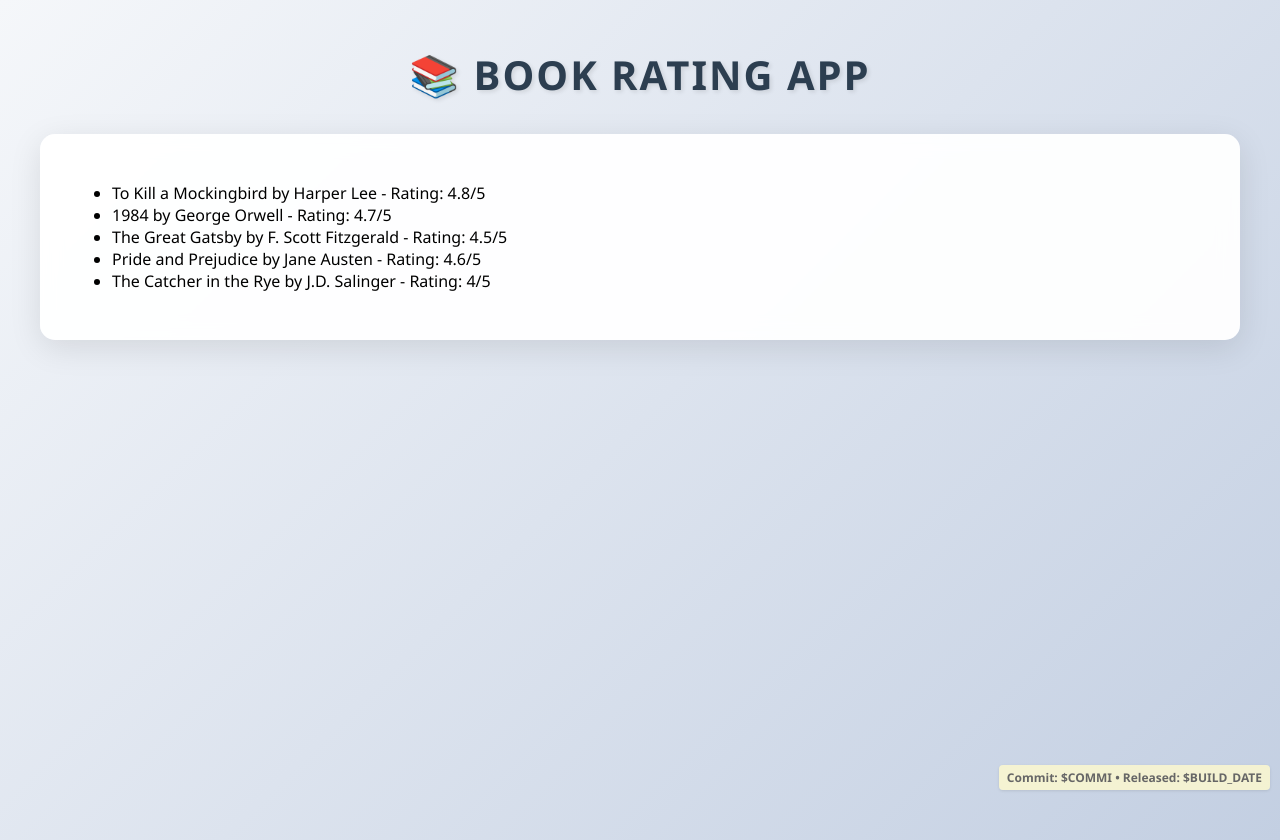
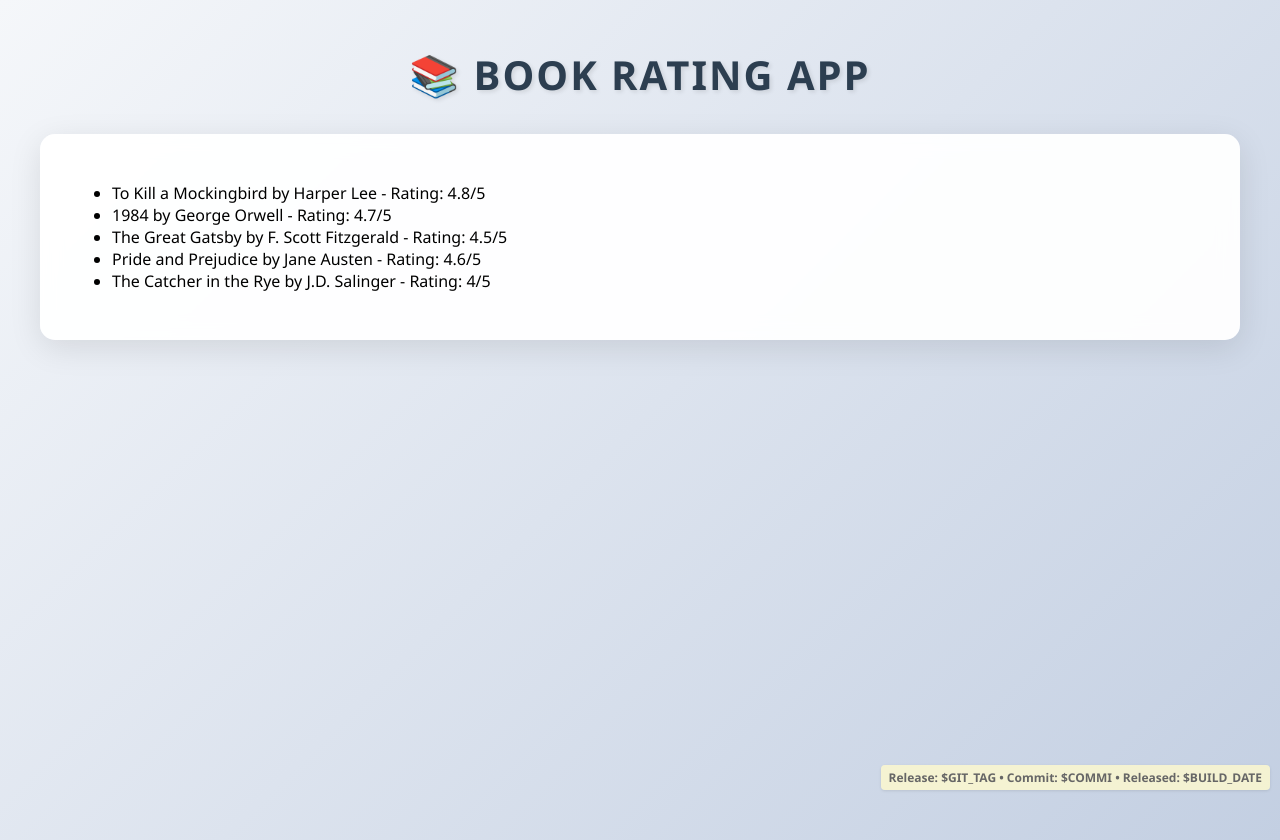
Before and after one commit to fdimatteo/book-rating-app, a React (Create React App) app: page / in a window 1280 px wide. Built offline with nearby package versions, Linux system fonts and the light colour scheme.

Commit message:
ci: added logic to run pipeline when releases are created

```diff
--- a/src/App.tsx
+++ b/src/App.tsx
@@ -3,6 +3,7 @@ import BookList from './components/BookList';
 
 const App: React.FC = () => {
   const sha = process.env.REACT_APP_GIT_SHA || 'dev';
+  const tag = process.env.REACT_APP_GIT_TAG || 'n/a';
   const buildDate = process.env.REACT_APP_BUILD_DATE || new Date().toISOString().split('T').join(' ');
 
   return (
@@ -30,7 +31,7 @@ const App: React.FC = () => {
         boxShadow: '0 1px 3px rgba(0,0,0,0.1)',
         fontWeight: 'bold'
       }}>
-        Commit: {sha.substring(0, 6)} • Released: {buildDate}
+        Release: {tag} • Commit: {sha.substring(0, 6)} • Released: {buildDate}
       </div>
     </div>
   );
```
Also changed, not shown: 2 other files (tests, documents, lock files or other folders).
